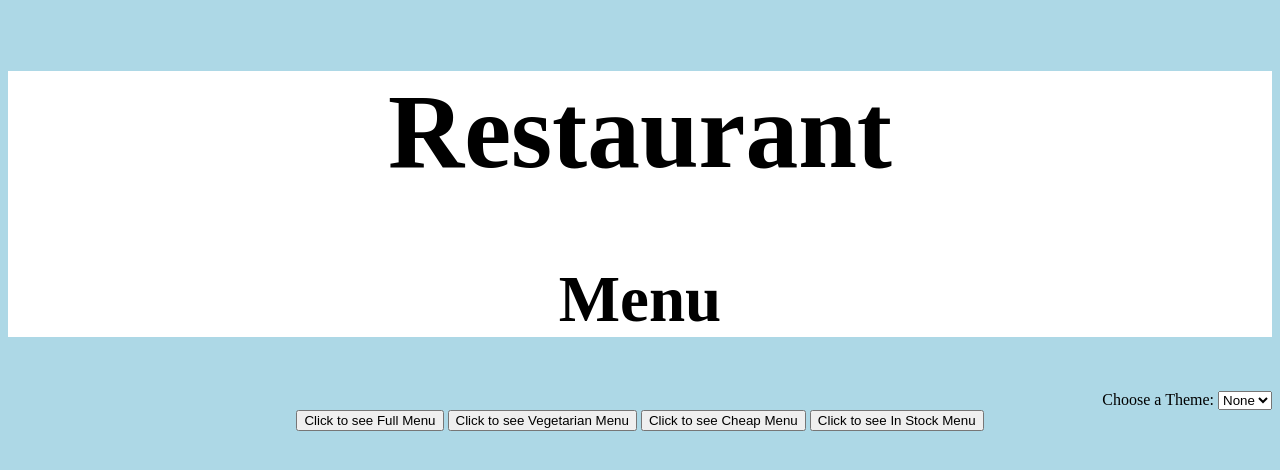
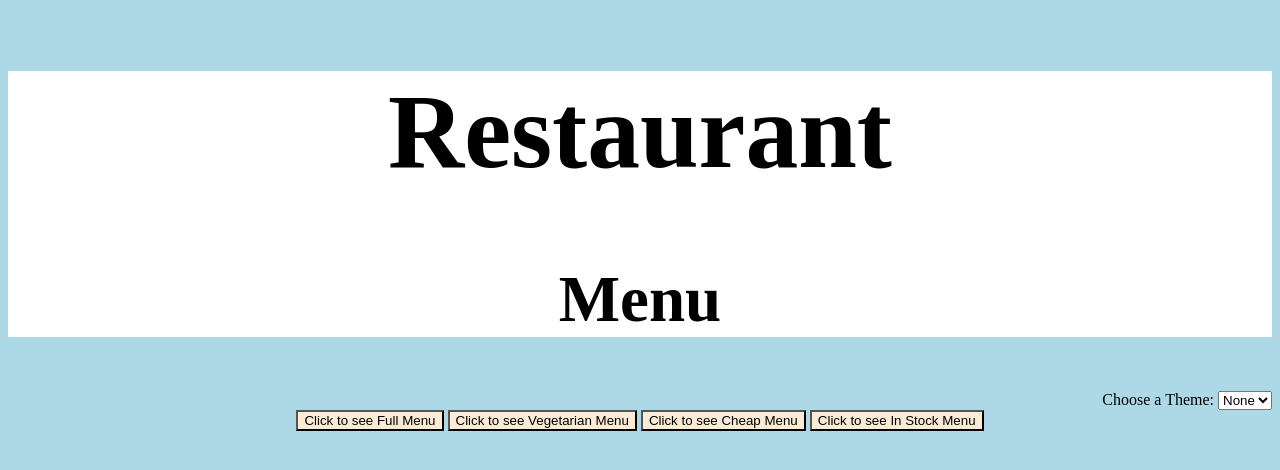
Before and after one commit to staten-island-tech/vite-project-OctavioM3, a website built with Vite: page vite-project/index.html in a window 1280 px wide. Built offline with nearby package versions, Linux system fonts and the light colour scheme.

Commit message:
eytryertye

```diff
--- a/vite-project/css/style.css
+++ b/vite-project/css/style.css
@@ -8,6 +8,7 @@
   --primary: var(--white);
   --secondary: var(--light-blue);
   --third: var(--antiquewhite);
+  --fourth: var(--black);
 
   --h1: 6.594rem;
   --h2: 4.063rem;
@@ -17,16 +18,17 @@
   --primary: var(--black);
   --secondary: var(--dark-grey);
   --third: var(--navy);
-  color: var(--antiquewhite);
+  --fourth: var(--antiquewhite)
 }
 .Light{
   --primary: var(--white);
   --secondary: var(--light-blue);
   --third: var(--antiquewhite);
-  color: var(--black);
+  --fourth: var(--black)
 }
 .heading {
   background-color: var(--primary);
+  color: var(--fourth);
 }
 body {
   background-color: var(--secondary);
@@ -38,9 +40,6 @@ h1 {
 h2 {
   font-size: var(--h2);
   text-align: center;
-}
-.section-title {
-  font-size: var(--h1);
 }
 .Cardimg {
   width: 20%;
@@ -61,11 +60,28 @@ h2 {
   background-color: var(--third);
   font-size: var(--h3);
   padding-bottom: 5%;
+  border-radius: 1cm;
+  color: var(--fourth);
 }
 .ThemeSelector {
   text-align: right;
 }
-#MenuForm {
+.btns {
   text-align: center;
-  height: 140%;
 }
+#menubtn {
+  background-color: var(--third);
+  color: var(--fourth);
+}
+#vegiebtn {
+  background-color: var(--third);
+  color: var(--fourth);
+}
+#cheapbtn {
+  background-color: var(--third);
+  color: var(--fourth);
+}
+#instockbtn {
+  background-color: var(--third);
+  color: var(--fourth);
+}
--- a/vite-project/index.html
+++ b/vite-project/index.html
@@ -22,12 +22,10 @@
       </select>
     </div>
     <div class="btns">
-      <form action="" id="MenuForm">
     <button id="menubtn" type="button">Click to see Full Menu</button>
     <button id="vegiebtn" type="button">Click to see Vegetarian Menu</button>
     <button id="cheapbtn" type="button">Click to see Cheap Menu</button>
     <button id="instockbtn" type="button">Click to see In Stock Menu</button>
-      </form>
     </div>
     <div id="CardBox"></div>
     <script type="module" src="./js/main.js"></script>
```
